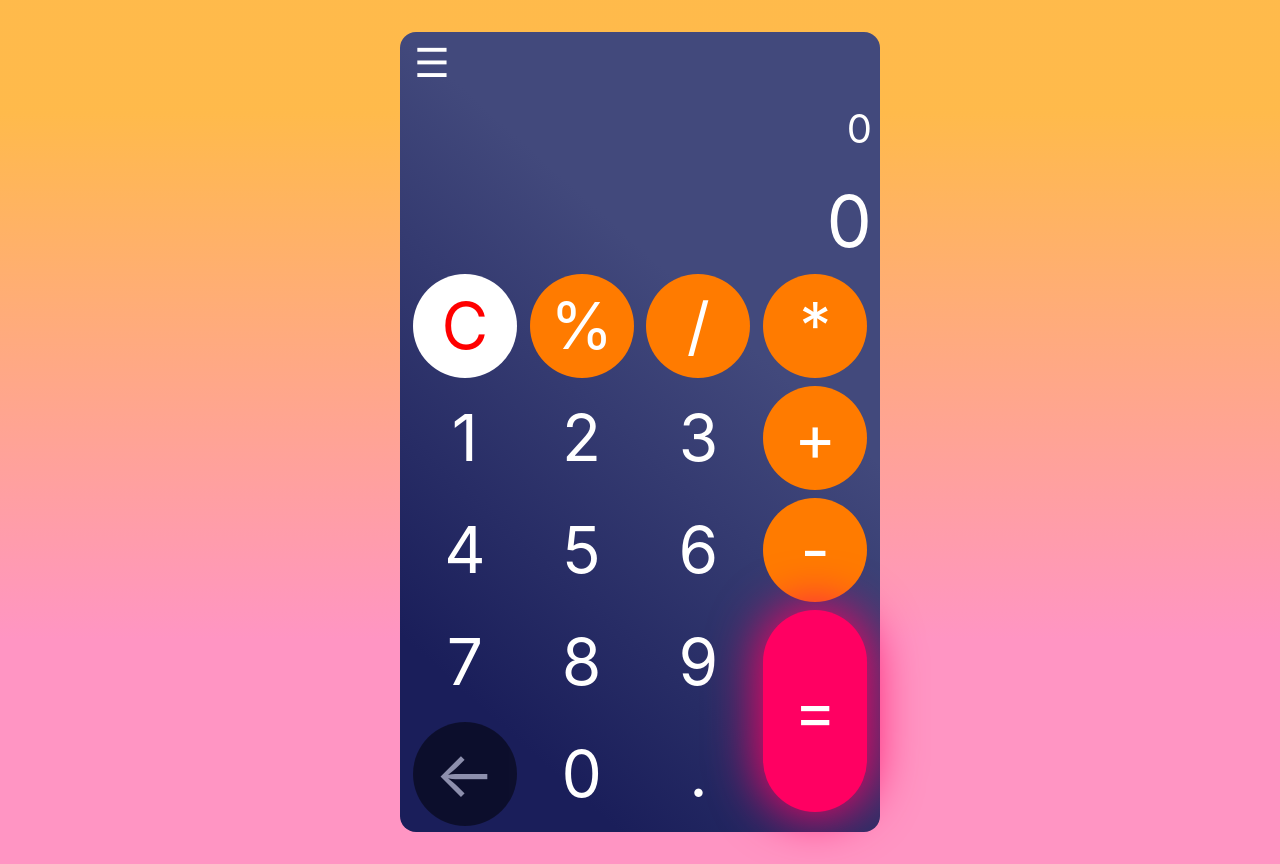
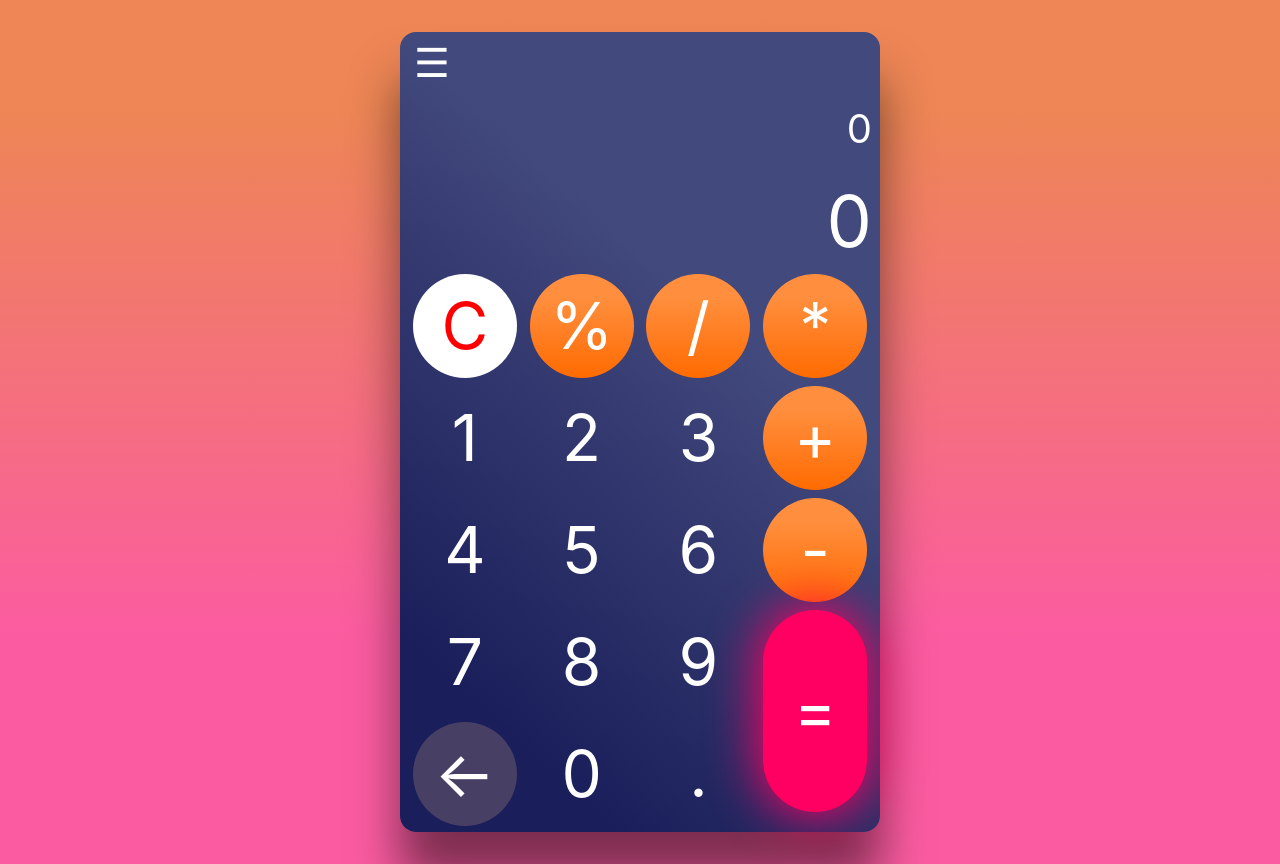
Before and after one commit to MingRay98/calculator-new, a React (Create React App) app: page / in a window 1280 px wide. Built offline with nearby package versions, Linux system fonts and the light colour scheme.

Commit message:
newStyle

```diff
--- a/src/App.css
+++ b/src/App.css
@@ -22,6 +22,7 @@ div {
     /*圓角*/
     font-size: 4rem;
     background: linear-gradient(222deg, rgb(66, 73, 124) 35%, rgb(26, 30, 90) 84%);
+    box-shadow: 0 3rem 3rem 0 rgba(0,0,0,0.5);
 }
 
 .Display{
@@ -106,10 +107,10 @@ div {
 }
 
 body {
-    background: linear-gradient(90deg, rgba(255, 149, 195, 1)26%, rgba(255, 169, 30, 0.8)87%);
-    background: -moz-linear-gradient(90deg, rgba(255, 149, 195, 1)26%, rgba(255, 169, 30, 0.8)87%);
-    background: -webkit-linear-gradient(90deg, rgba(255, 149, 195, 1)26%, rgba(255, 169, 30, 0.8)87%);
-    background: -o-linear-gradient(90deg, rgba(255, 149, 195, 1)26%, rgba(255, 169, 30, 0.8)87%);
+    background: linear-gradient(90deg, rgba(250, 51, 137,0.8)26%, rgba(230, 82, 13,0.7)87%);
+    background: -moz-linear-gradient(90deg, rgba(250, 51, 137,0.8)26%, rgba(230, 82, 13,0.7)87%);
+    background: -webkit-linear-gradient(90deg, rgba(250, 51, 137,0.8)26%, rgba(230, 82, 13,0.7)87%);
+    background: -o-linear-gradient(90deg, rgba(250, 51, 137,0.8)26%, rgba(230, 82, 13,0.7)87%);
 }
 
 .css-183sxea {
--- a/src/component/Buttons.js
+++ b/src/component/Buttons.js
@@ -7,7 +7,8 @@ class Buttons extends Component {
   }
 
   operationColorStyle = {
-    backgroundColor: 'rgb(255, 123, 0)'
+    background: "rgb(255,200,105)",
+    background: "linear-gradient(180deg, rgba(255,143,62,1) 22%, rgba(255,125,33,1) 60%, rgba(255,107,0,1) 100%)"
   }
 
   render() {
@@ -18,13 +19,13 @@ class Buttons extends Component {
     const emDelete = () => em.emitEvent('handleDelete');
 
     return (
-      <div style={{height:'30rem'}}>
+      <div style={{ height: '30rem' }}>
         <div class='BtnColumn'>
-          <button class="Btn" style={{backgroundColor:'white', color:'red'}}>C</button>
+          <button class="Btn" style={{ backgroundColor: 'white', color: 'red' }}>C</button>
           <button class="Btn">1</button>
           <button class="Btn">4</button>
           <button class="Btn">7</button>
-          <button class="Btn" style={{background:'black',opacity:'0.5'}}>←</button>
+          <button class="Btn" style={{ background: 'rgba(150, 117, 117, 0.377)' }}>←</button>
         </div>
         <div class='BtnColumn'>
           <button class="Btn" style={this.operationColorStyle}>%</button>
```
